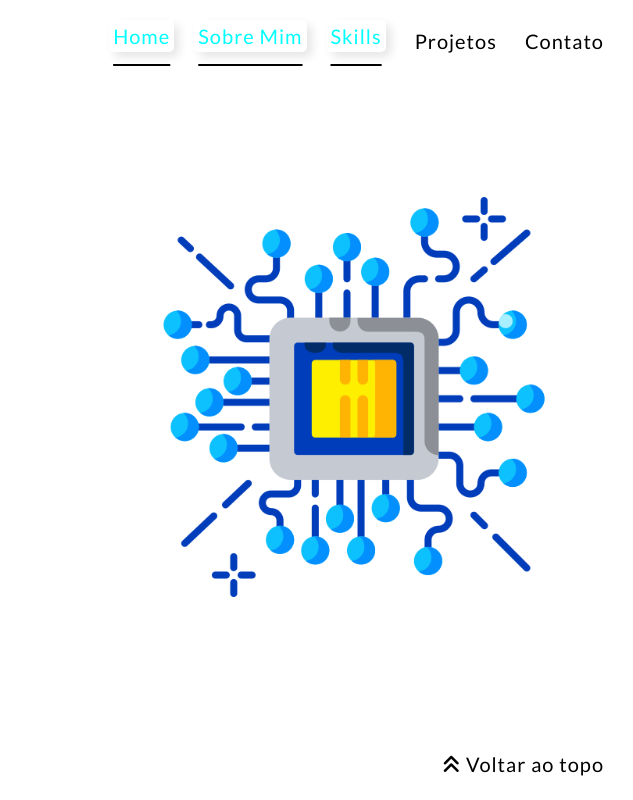
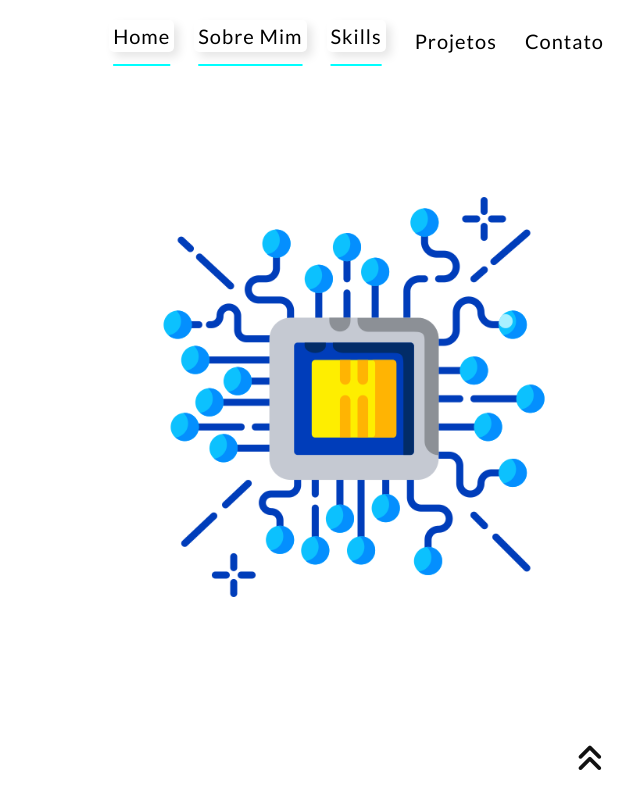
Before and after one commit to Bryanlamanna/Portfolio, a plain HTML site: page index.html in a window 1280 px wide. Shown: the top 800 px of the page, 647-1280 px from the left. Drawn offline with Linux system fonts and the light colour scheme.

Commit message:
create a 'return to top' button

```diff
--- a/index.html
+++ b/index.html
@@ -194,9 +194,9 @@
             </div>
         </section>
         <a  href="#inicio" target="_self" rel="noopener noreferrer">
-            <button id="returnHomeBt">
+            <button id="returnHomeBt" data-anime="bottom">
                 <i class="fa-solid fa-angles-up"></i>
-                Voltar ao topo
+
             </button>
         </a>
     </main>
--- a/script.js
+++ b/script.js
@@ -12,6 +12,9 @@ function fadeTheme() {
     body.classList.add('darkmode');
     header.classList.add('darkmodehd');
 
+    var returnBt = document.getElementById('returnHomeBt');
+    returnBt.style.color = 'white';
+
     for (var i = 0 ; i < botoesbd.length ; i++) {
         botoesbd[i].style.color = 'white';
     }
@@ -25,6 +28,10 @@ function fadeTheme() {
 
     body.classList.remove('darkmode');
     header.classList.remove('darkmodehd');
+
+    var returnBt = document.getElementById('returnHomeBt');
+    returnBt.style.color = 'black';
+
 
     for (var i = 0 ; i < botoesbd.length ; i++) {
         botoesbd[i].style.color = 'black';
@@ -64,21 +71,29 @@ function animeScroll() {
     })
 }
 
-function isElementInViewport(el) {
-    var rect = el.getBoundingClientRect();
+function isElementInViewport(element) {
+    var rect = element.getBoundingClientRect();
+    var windowHeight = window.innerHeight || document.documentElement.clientHeight;
 
     return (
       rect.top >= 0 &&
       rect.left >= 0 &&
-      rect.bottom <= (window.innerHeight || document.documentElement.clientHeight) &&
-      rect.right <= (window.innerWidth || document.documentElement.clientWidth)
+      rect.bottom <= windowHeight
     );
   }
+
+  function returnHome() {
+    var element = document.querySelector('.info');
+    var returnBtn = document.querySelector('#returnHomeBt');
+
+
+}
+
 
 function sectionActive() {
 
     var ancHome = document.querySelector('.info');
-    var ancAbout = document.querySelector('#profile');
+    var ancAbout = document.querySelector('#text-about');
     var ancSkill = document.querySelector('.tabela-tecnologias');
 
     var section = [ancHome, ancAbout, ancSkill];
@@ -93,17 +108,7 @@ function sectionActive() {
         }
     }
 }
-/*
-function returnHome() {
-    var element = document.querySelector('#profile');
-    var returnBtn = document.querySelector('#returnHomeBt');
 
-    if (isElementInViewport(element)){
-        returnBtn.style.display = 'block';
-    } else {
-        returnBtn.style.display = 'none';
-    }
-}*/
 
 window.addEventListener('scroll', function(){
     animeScroll();
--- a/styleDesktop.css
+++ b/styleDesktop.css
@@ -5,14 +5,15 @@
     /*ESTILOS GERAIS PARA A PAGINA*/
 
     #returnHomeBt {
+        display: block;
         margin: 5px;
-        font-size: 20px;
+        font-size: 30px;
         margin-left: 5px;
         border: double .5px transparent;
         background-color: white;
         color: rgb(0, 0, 0);
         cursor: pointer;
-        transition: .3s;
+        transition:.3s;
         letter-spacing: 1px;
         padding: 3px;
         background-color: transparent;
@@ -22,7 +23,28 @@
         bottom: 15px;
         right: 20px;
         cursor: pointer;
+        animation: bounce 2s ease infinite;
     }
+
+    @keyframes bounce {
+        0% {
+          color:black;
+          transform: translateY(0);
+          opacity: 1;
+        }
+        35% {
+            color: aqua;
+          transform: translateY(-5px); /* Mova para cima 10 pixels */
+          opacity: 0.5; /* Opacidade de 0.5 (fade) */
+        }
+        70% {
+            color: rgb(255, 255, 255);
+            transform: translateY(-10px); /* Mova para cima 10 pixels */
+            opacity: 0.5; /* Opacidade de 0.5 (fade) */
+          }
+        }
+      }
+
 
     #returnHomeBt:hover {
 
@@ -91,20 +113,20 @@
 
     .botaoheader:hover {
         text-decoration-line: underline;
-        text-decoration-color: rgb(0, 0, 0);
+        text-decoration-color: aqua;
         text-underline-offset:  1em;
         transform: translate(-5px,-5px);
         box-shadow: 5px 5px 10px rgba(0, 0, 0, 10%);
-        color:aqua;
+        color:rgb(0, 0, 0);
     }
 
     .sectionActive {
         text-decoration-line: underline;
-        text-decoration-color: rgb(0, 0, 0);
+        text-decoration-color: aqua;
         text-underline-offset:  1em;
         transform: translate(-5px,-5px);
         box-shadow: 5px 5px 10px rgba(0, 0, 0, 10%);
-        color: aqua;
+        color: rgb(0, 0, 0);
     }
 
     /*ESTILOS PARA SESSÃO PRINCIPAL*/
@@ -188,9 +210,9 @@
 
     .botaobody:hover {
         transform: translate(-5px,-5px);
-        box-shadow: 5px 5px 10px rgba(0, 0, 0, 50%);
+        box-shadow: 5px 5px 10px rgba(aqua, 50%);
 
-        color: aqua;
+        color: rgb(0, 0, 0);
     }
 
     .botaobody:active, .botaoheader:active {
```
